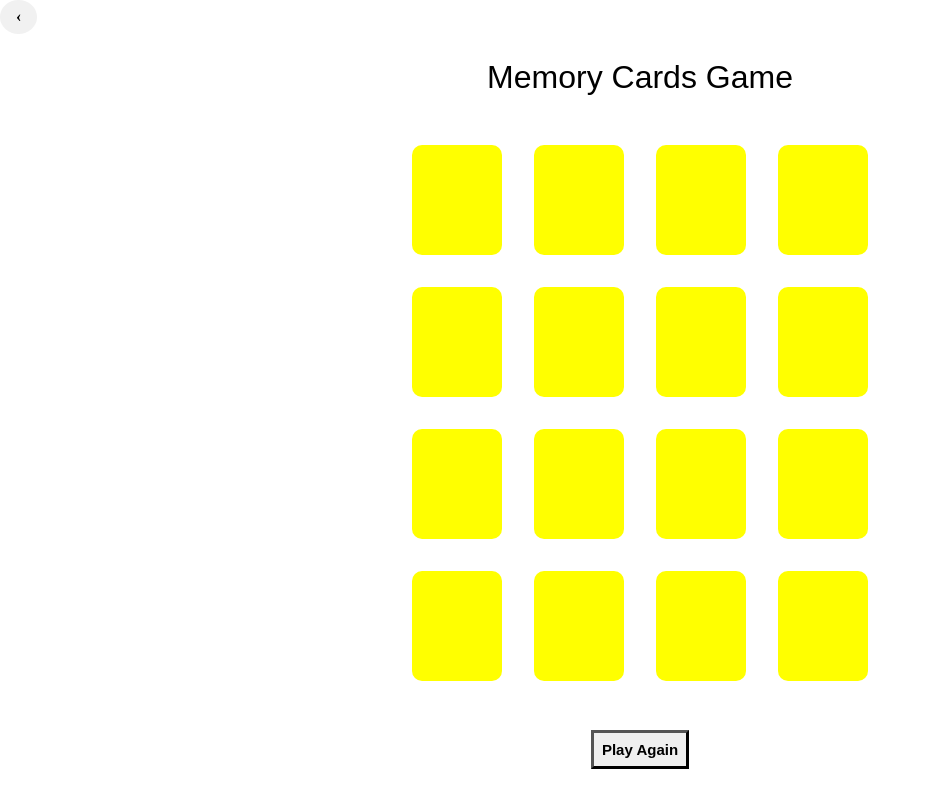
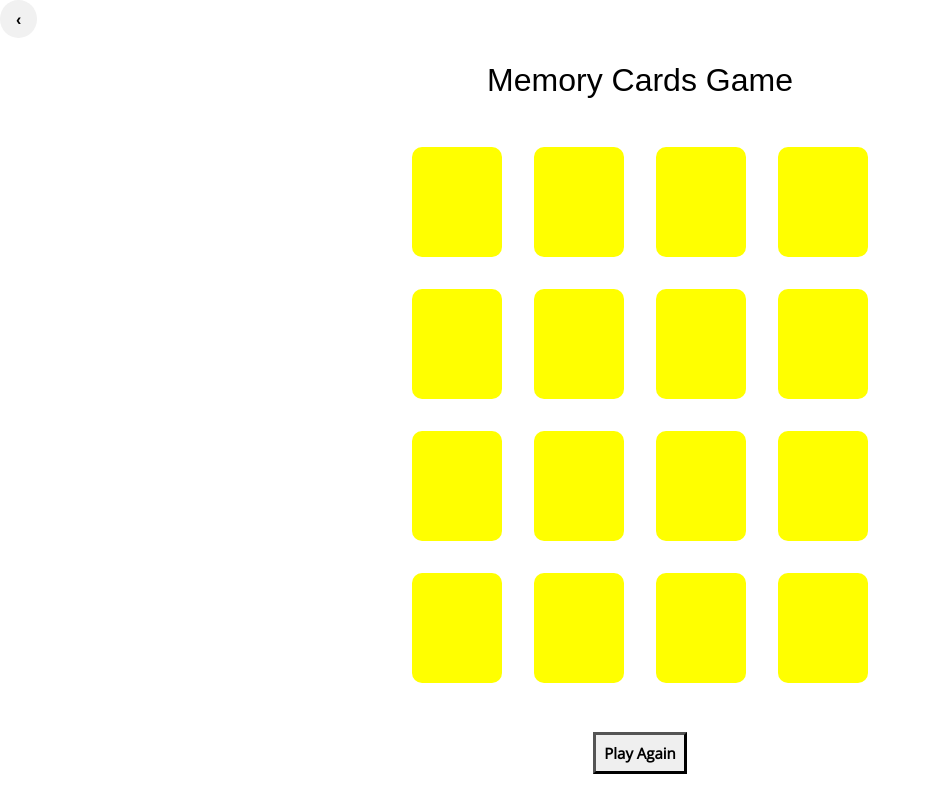
Before and after one commit to platinyy/game-one, a plain HTML site: page game.html in a window 1280 px wide. Shown: the whole page, without its empty margins (0-931 px from the left). Drawn offline with nearby package versions, Linux system fonts and the light colour scheme.

Commit message:
Font family

```diff
--- a/game.html
+++ b/game.html
@@ -6,6 +6,9 @@
     <meta name="viewport" content="width=device-width, initial-scale=1.0">
     <link rel="stylesheet" href="main.css">
     <script src="main.js" defer></script>
+    <link rel="preconnect" href="https://fonts.googleapis.com">
+<link rel="preconnect" href="https://fonts.gstatic.com" crossorigin>
+<link href="https://fonts.googleapis.com/css2?family=Open+Sans:wght@300&display=swap" rel="stylesheet">
      <title>Memory Card Game</title>
 </head>
 <body>
--- a/main.css
+++ b/main.css
@@ -2,6 +2,7 @@
     margin: 0;
     padding: 0;
     box-sizing: border-box;
+    font-family: 'Open Sans', sans-serif;
 
   }
   #container {
```
Also changed, not shown: index.html (+3 -0 lines).
